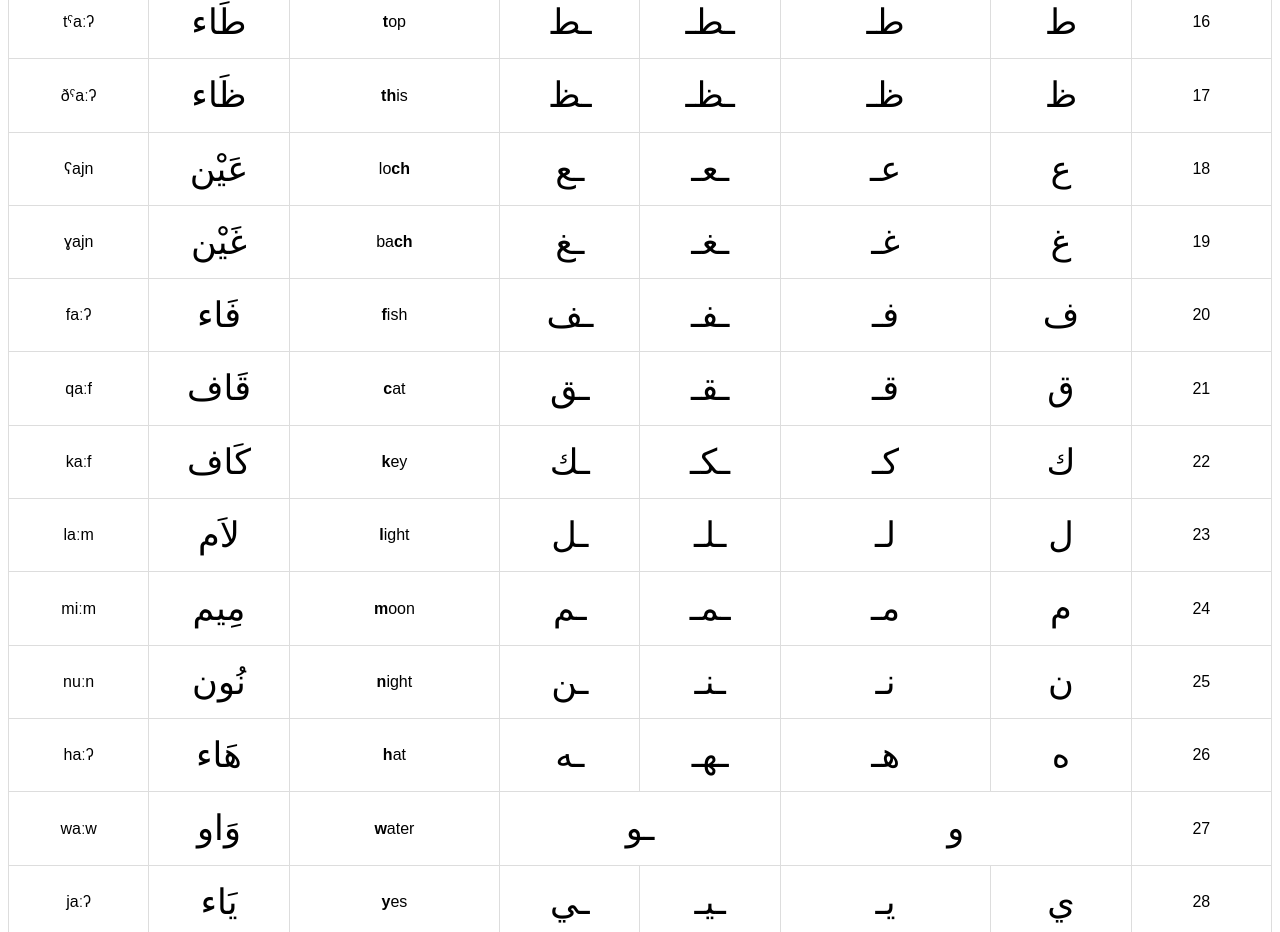
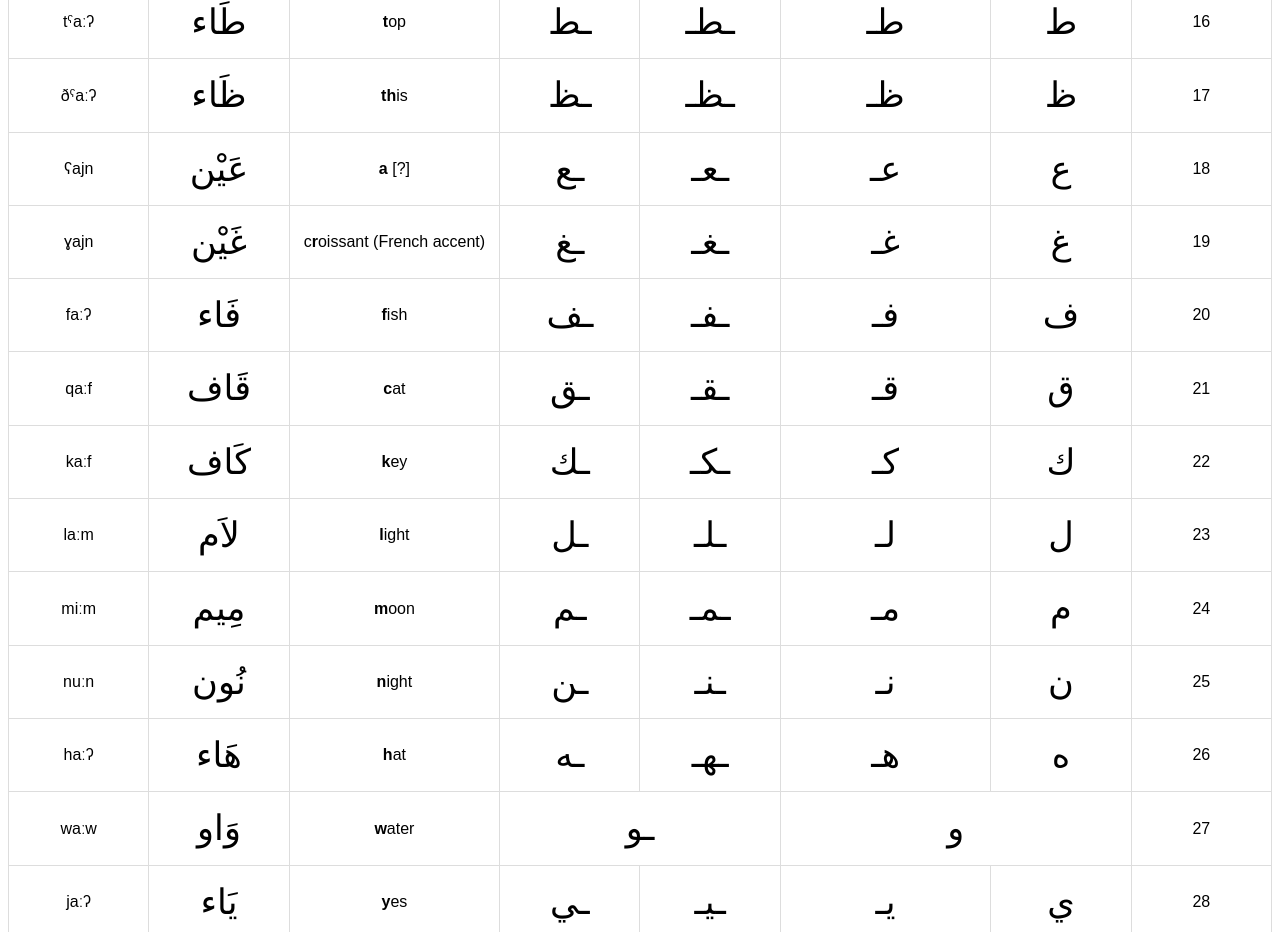
Before and after one commit to Toldry/ArabicAlphabetCheatSheet, a plain HTML site: page index.html in a window 1280 px wide. Shown: the part 1220-2152 px from the top of the page. Drawn offline with Linux system fonts and the light colour scheme.

Commit message:
tweak examples

```diff
--- a/index.html
+++ b/index.html
@@ -243,7 +243,7 @@
             <tr>
                 <td>ʕajn</td>
                 <td class="arabic-text">عَيْن</td>
-                <td class="example">lo<b>ch</b></td>
+                <td class="example"><b>a</b> [?] </td>
                 <td class="arabic-text">ـع</td>
                 <td class="arabic-text">ـعـ</td>
                 <td class="arabic-text">عـ</td>
@@ -253,7 +253,7 @@
             <tr>
                 <td>ɣajn</td>
                 <td class="arabic-text">غَيْن</td>
-                <td class="example">ba<b>ch</b></td>
+                <td class="example">c<b>r</b>oissant (French accent)</td>
                 <td class="arabic-text">ـغ</td>
                 <td class="arabic-text">ـغـ</td>
                 <td class="arabic-text">غـ</td>
```
